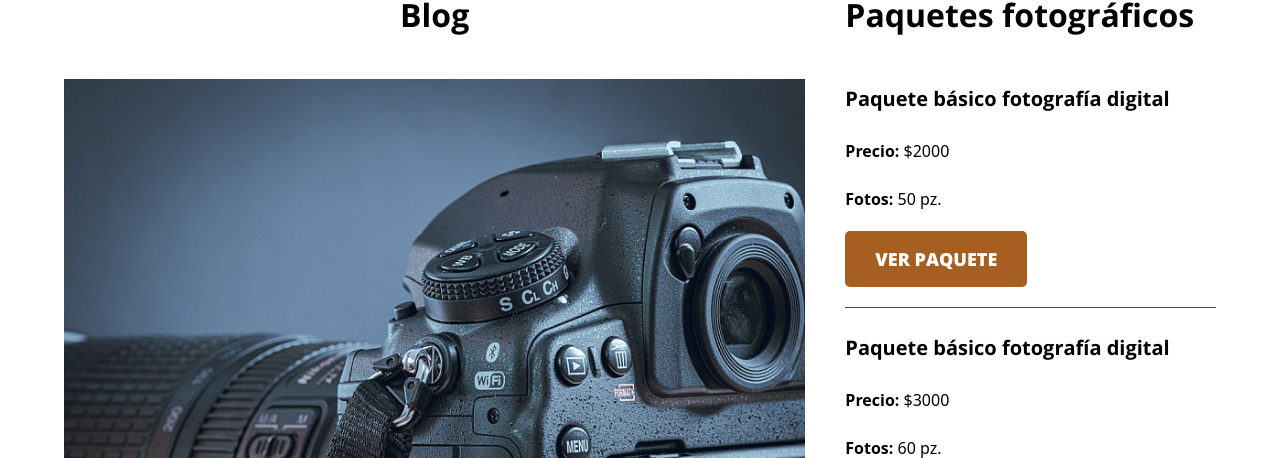
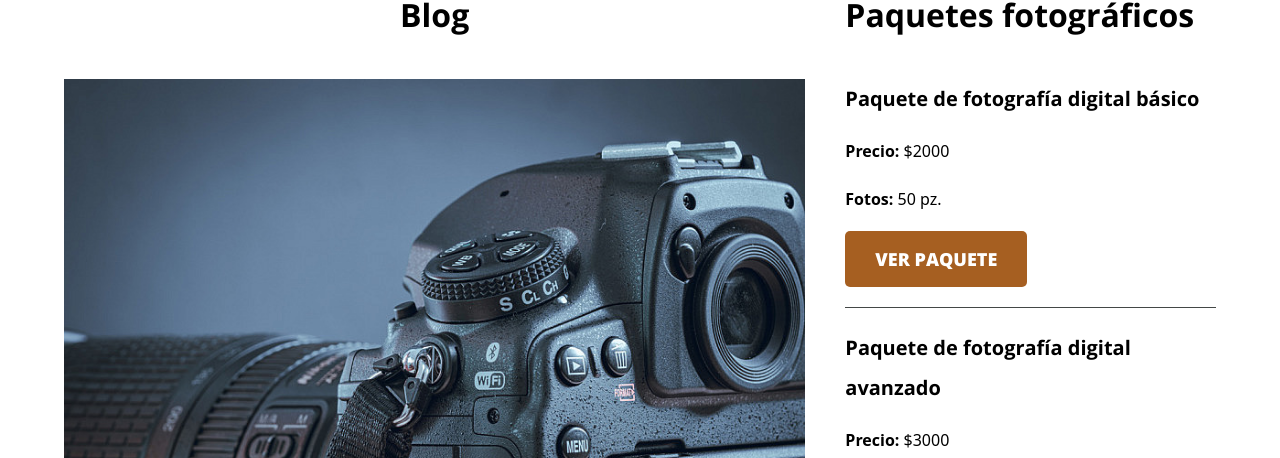
Before and after one commit to Rodrigogovea/techBlog_REACT, a React (Vite) app: page / in a window 1280 px wide. Shown: the part 449-907 px from the top of the page. Built offline with nearby package versions, Linux system fonts and the light colour scheme; a web font is replaced by a local one.

Commit message:
Se modifico el componente pack, y se agrego la propiedad title en el db2.js

```diff
--- a/src/components/Pack.jsx
+++ b/src/components/Pack.jsx
@@ -1,9 +1,9 @@
 function Pack({pack}) {
-    const {price, photos} = pack;
+    const { title, price, photos } = pack;
     return(
         <>
            <li className="paquetes__titulo">
-             <h4 className="no-margin">Paquete básico fotografía digital</h4>
+             <h4 className="no-margin">{title}</h4>
                     <p className="paquetes--titulo__etiqueta">Precio: <span className="paquetes--titulo__info">${price}</span></p>
 
                     <p className="paquetes--titulo__etiqueta">Fotos: <span className="paquetes--titulo__info">{photos} pz.</span></p>
--- a/src/data/db2.js
+++ b/src/data/db2.js
@@ -1,16 +1,19 @@
 export const db2 = [
     {
         id: 1,
+        title: "Paquete de fotografía digital básico",
         price: 2000,
         photos: 50
     },
     {
         id: 2,
+        title: "Paquete de fotografía digital avanzado",
         price: 3000,
         photos: 60
     },
     {
         id: 3,
+        title: "Paquete de fotografía digital completo",
         price: 4000,
         photos: 80
     }
```
